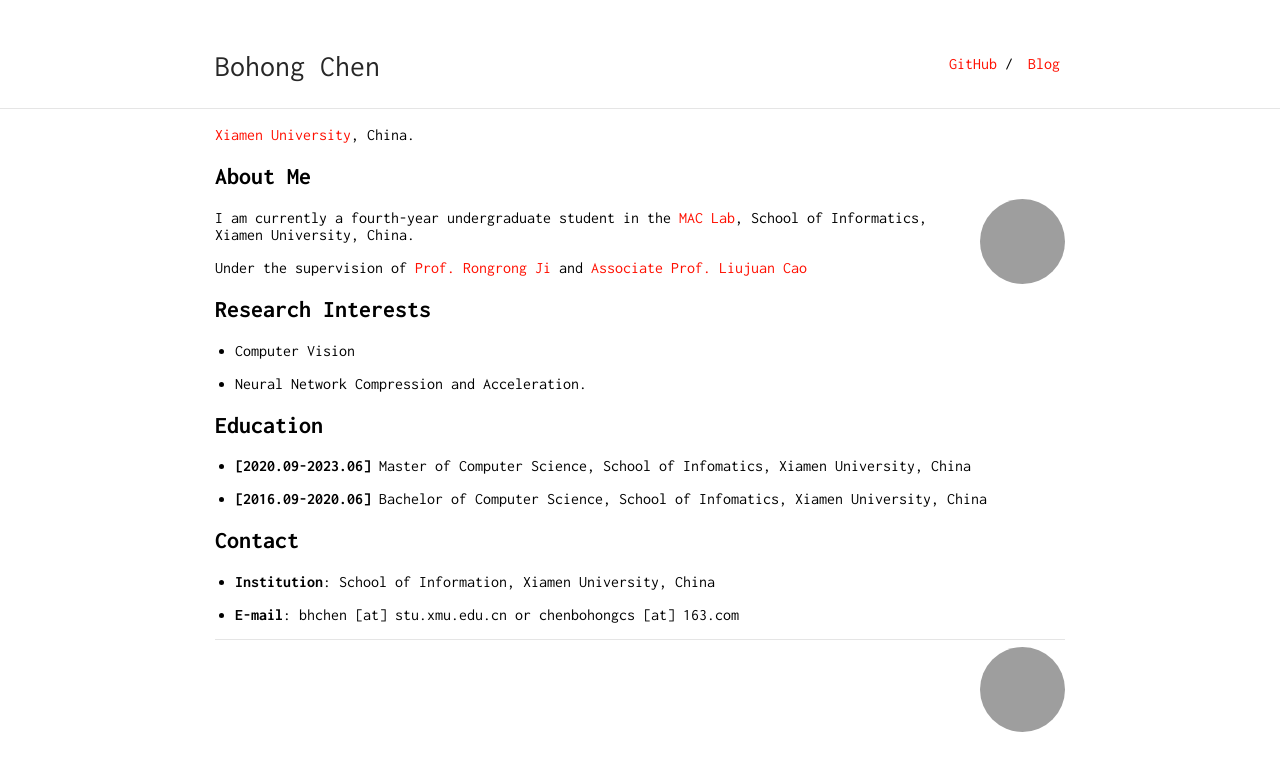
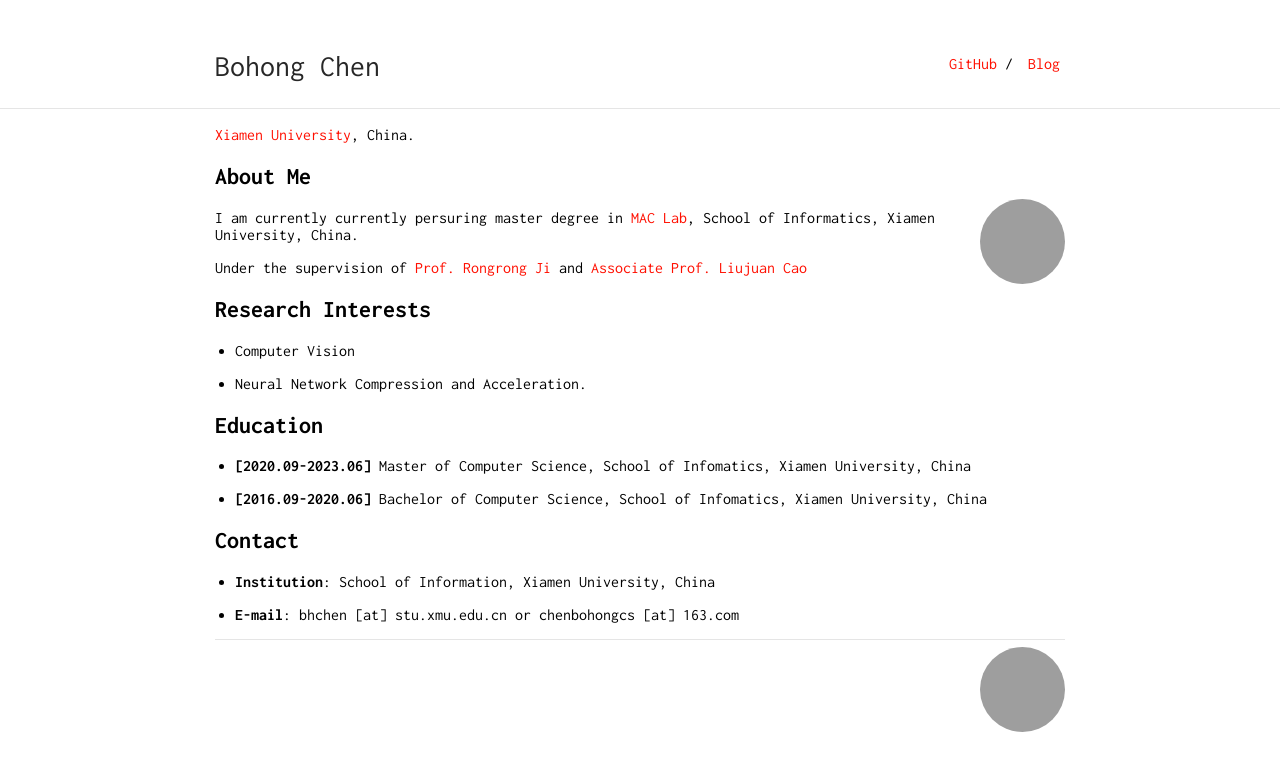
Before and after one commit to chenbong/chenbong.github.io, a Jekyll site: the page built from index.md, in a window 1280 px wide, cut to the strip 0-771 px from the top of the page. Built offline with Jekyll 4.4.1, drawn with Linux system fonts in a browser that asks for light colours; grey boxes are pictures that could not be loaded.

Commit message:
Update index.md

```diff
--- a/index.md
+++ b/index.md
@@ -8,7 +8,7 @@ layout: default
 
 <img class="profile-picture" src="https://alykkid.oss-cn-shenzhen.aliyuncs.com/md/img/BohongChen.jpg">
 
-I am currently a fourth-year undergraduate student in the [MAC Lab](http://mac.xmu.edu.cn/), School of Informatics, Xiamen University, China.
+I am currently currently persuring master degree in [MAC Lab](http://mac.xmu.edu.cn/), School of Informatics, Xiamen University, China.
 
 Under the supervision of [Prof. Rongrong Ji](https://mac.xmu.edu.cn/rrji/) and [Associate Prof. Liujuan Cao](https://information.xmu.edu.cn/info/1019/3182.htm)
 
```
